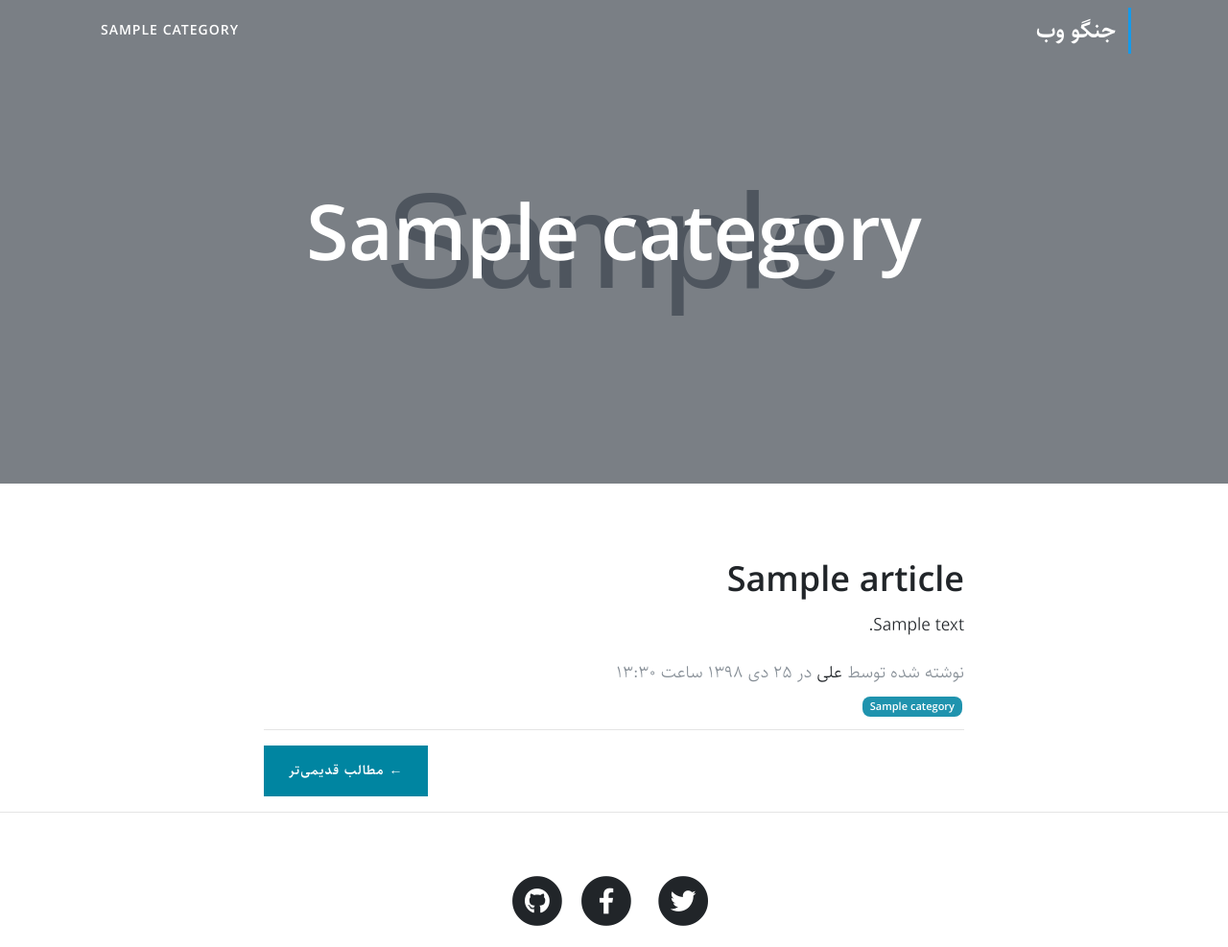
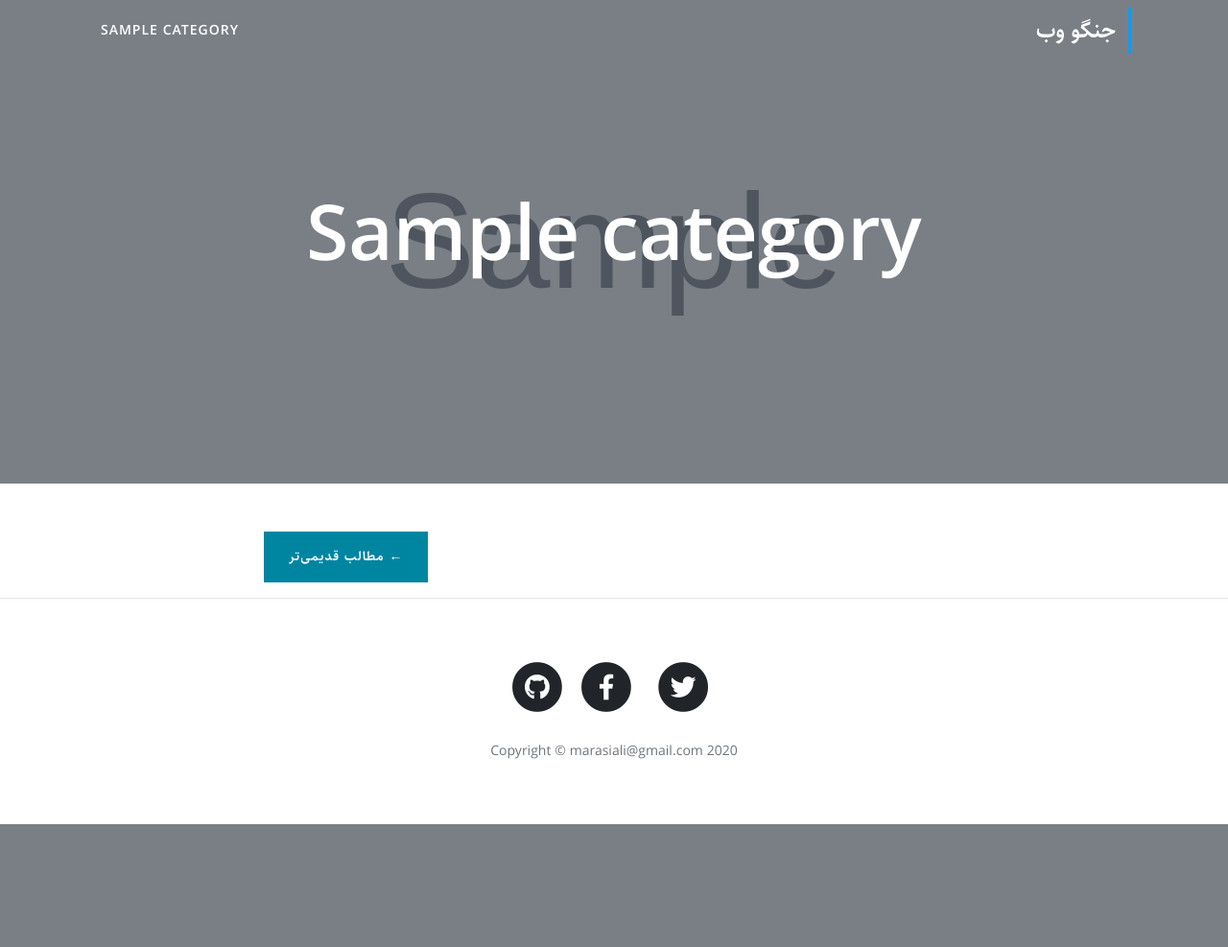
Before and after one commit to marasiali/Django-blog, a Django app: a page that uses myproj/blog/templates/blog/category.html in a window 1280 px wide. Shown: the top 987 px of the page at 96% size. After the commit the page ends 859 px from the top, so only its background shows below. Run offline with Django 3.2, Linux system fonts and the light colour scheme; tables that the repository leaves empty hold one stand-in row (values such as "Sample post"); grey boxes marked "Sample" are stand-in pictures; some libraries are stand-ins or nearby versions.

```diff
--- a/myproj/blog/admin.py
+++ b/myproj/blog/admin.py
@@ -25,7 +25,7 @@ class ArticleAdmin(admin.ModelAdmin):
     ordering = ['status', '-published']
 
     def category_to_str(self, obj):
-        return ', '.join(map(lambda cat : cat.title, obj.category.all()))
+        return ', '.join(map(lambda cat : cat.title, obj.category.available()))
     category_to_str.short_description = 'دسته‌بندی‌ها'
 
 
--- a/myproj/blog/models.py
+++ b/myproj/blog/models.py
@@ -1,6 +1,12 @@
 from django.db import models
 from django.utils import timezone
 from .extensions.utils import convert_to_jalali
+
+
+class CategoryManager(models.Manager):
+    def available(self):
+        return self.filter(status=True)
+
 
 class Category(models.Model):
     title = models.CharField(max_length=200, verbose_name='عنوان')
@@ -9,13 +15,21 @@ class Category(models.Model):
     position = models.SmallIntegerField(verbose_name='ترتیب')
     status = models.BooleanField(default=True, verbose_name='فعال باشد؟')
 
+    objects = CategoryManager()
+
+    def __str__(self):
+        return self.title
+
     class Meta:
         verbose_name = 'دسته‌بندی'
         verbose_name_plural = 'دسته‌بندی‌ها'
         ordering = ['position']
 
-    def __str__(self):
-        return self.title
+
+
+class ArticleManager(models.Manager):
+    def published(self):
+        return self.filter(status='p')
 
 
 class Article(models.Model):
@@ -34,12 +48,15 @@ class Article(models.Model):
     updated = models.DateTimeField(auto_now=True)
     status = models.CharField(max_length=1, choices=STATUS_CHOICES, verbose_name='وضعیت')
 
+    objects = ArticleManager()
+
     def __str__(self):
         return self.title
 
     class Meta:
         verbose_name = 'مطلب'
         verbose_name_plural = 'مطالب'
+        ordering = ['-published']
 
     def jpublished(self):
         return convert_to_jalali(self.published)
--- a/myproj/blog/templates/blog/category.html
+++ b/myproj/blog/templates/blog/category.html
@@ -20,7 +20,7 @@
   <div class="container">
     <div class="row">
       <div class="col-lg-8 col-md-10 mx-auto">
-        {% for article in category.articles.all %}
+        {% for article in category.articles.published %}
           <div class="post-preview">
             <a href="{% url 'blog:details' article.slug %}">
               <h2 class="post-title">{{article.title}}</h2>
--- a/myproj/blog/templatetags/base_tags.py
+++ b/myproj/blog/templatetags/base_tags.py
@@ -14,11 +14,11 @@ def brand_name():
 @register.inclusion_tag('blog/partial/category_navbar.html')
 def category_navbar():
     return {
-        'categories' : Category.objects.filter(status=True)
+        'categories' : Category.objects.available()
     }
 
 @register.inclusion_tag('blog/partial/category_tag.html')
 def article_category_tags(article):
     return {
-        'categories' : article.category.all
+        'categories' : article.category.available()
     }
--- a/myproj/blog/views.py
+++ b/myproj/blog/views.py
@@ -4,18 +4,18 @@ from .models import Article, Category
 
 def index(request):
     context = {
-        'articles' : Article.objects.filter(status='p').order_by('-published')
+        'articles' : Article.objects.published()
     }
     return render(request, 'blog/index.html', context)
 
 def details(request, slug):
     context = {
-        'article' : get_object_or_404(Article, slug=slug, status='p')
+        'article' : get_object_or_404(Article.objects.published(), slug=slug)
     }
     return render(request, 'blog/details.html', context)
 
 def category(request, slug):
     context = {
-        'category' : get_object_or_404(Category, slug=slug)
+        'category' : get_object_or_404(Category.objects.available(), slug=slug)
     }
     return render(request, 'blog/category.html', context)
```
